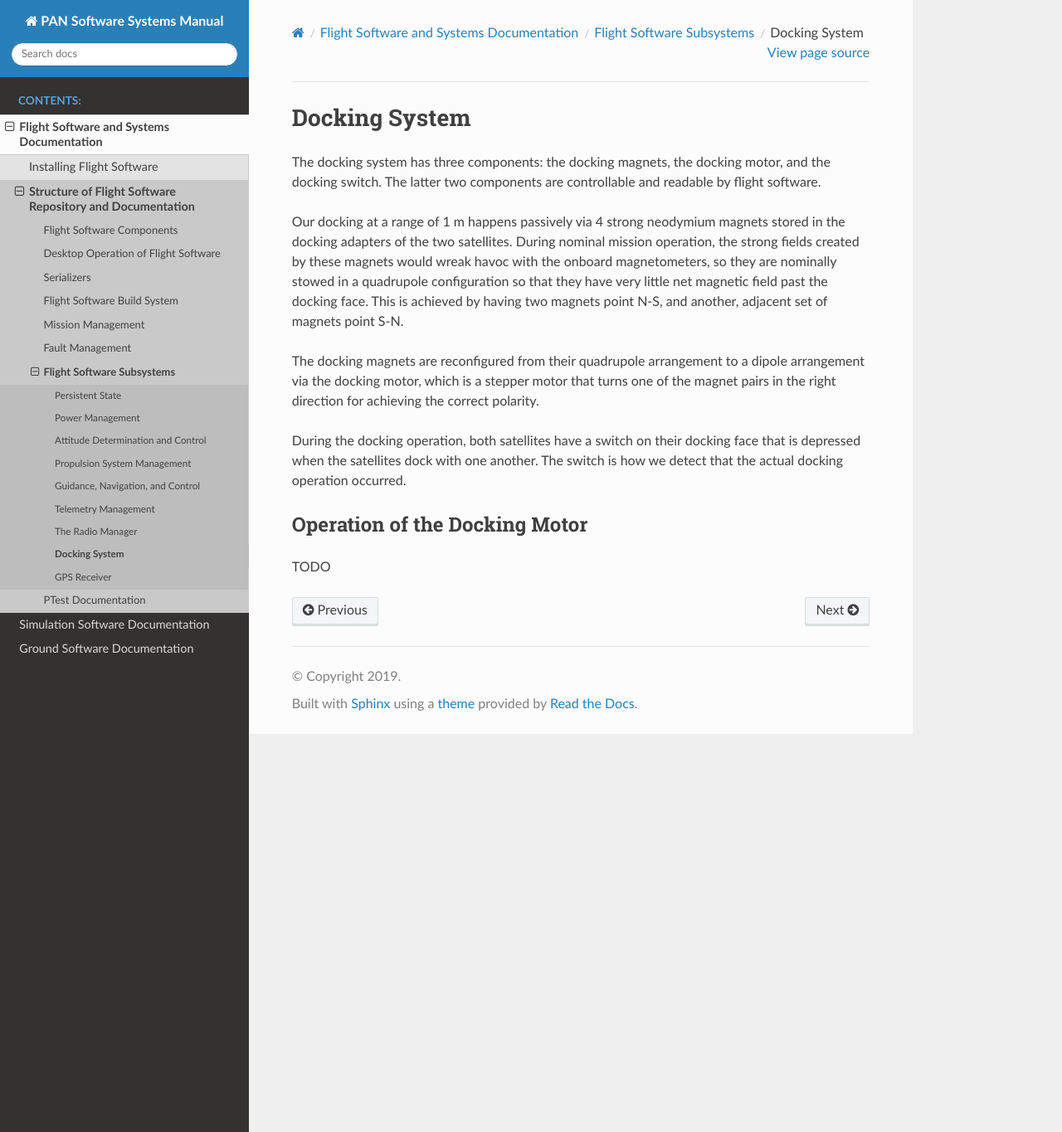
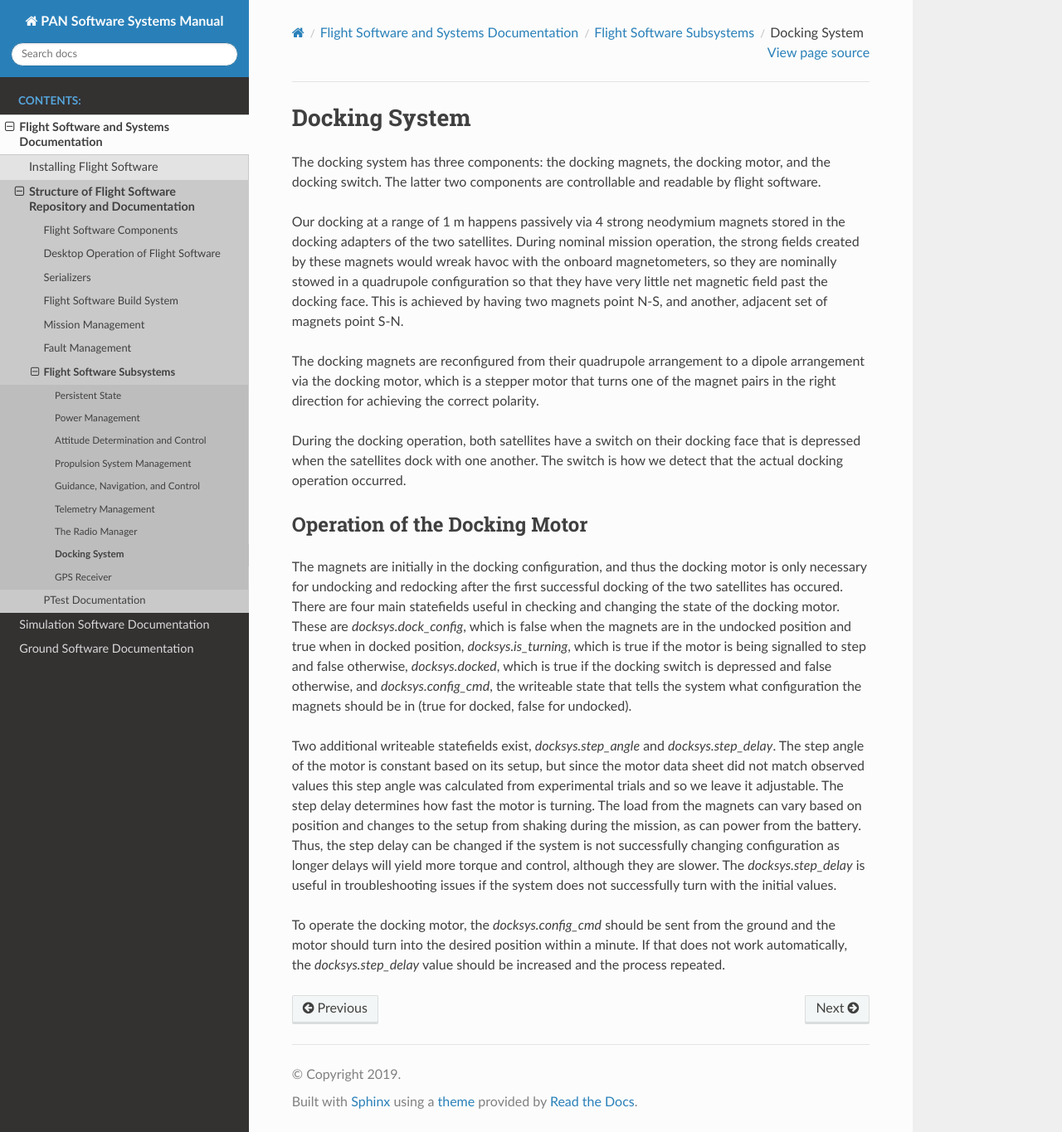
Before and after one commit to pathfinder-for-autonomous-navigation/Documentation, a Sphinx documentation site: the page built from source/flight_software/subsystems/docking.rst, in a window 1280 px wide and 1365 px high. Shown: the whole window at 83% size. Built offline with Sphinx 7.4.7 and the Read the Docs theme 2.0.0, drawn with Linux system fonts in a browser that asks for light colours.

Commit message:
Update docking.rst (#30)

```diff
--- a/source/flight_software/subsystems/docking.rst
+++ b/source/flight_software/subsystems/docking.rst
@@ -22,4 +22,8 @@ operation occurred.
 
 Operation of the Docking Motor
 ==============================
-TODO
+The magnets are initially in the docking configuration, and thus the docking motor is only necessary for undocking and redocking after the first successful docking of the two satellites has occured. There are four main statefields useful in checking and changing the state of the docking motor. These are *docksys.dock_config*, which is false when the magnets are in the undocked position and true when in docked position, *docksys.is_turning*, which is true if the motor is being signalled to step and false otherwise, *docksys.docked*, which is true if the docking switch is depressed and false otherwise, and *docksys.config_cmd*, the writeable state that tells the system what configuration the magnets should be in (true for docked, false for undocked).
+
+Two additional writeable statefields exist, *docksys.step_angle* and *docksys.step_delay*. The step angle of the motor is constant based on its setup, but since the motor data sheet did not match observed values this step angle was calculated from experimental trials and so we leave it adjustable. The step delay determines how fast the motor is turning. The load from the magnets can vary based on position and changes to the setup from shaking during the mission, as can power from the battery. Thus, the step delay can be changed if the system is not successfully changing configuration as longer delays will yield more torque and control, although they are slower. The *docksys.step_delay* is useful in troubleshooting issues if the system does not successfully turn with the initial values.
+
+To operate the docking motor, the *docksys.config_cmd* should be sent from the ground and the motor should turn into the desired position within a minute. If that does not work automatically, the *docksys.step_delay* value should be increased and the process repeated.
```
